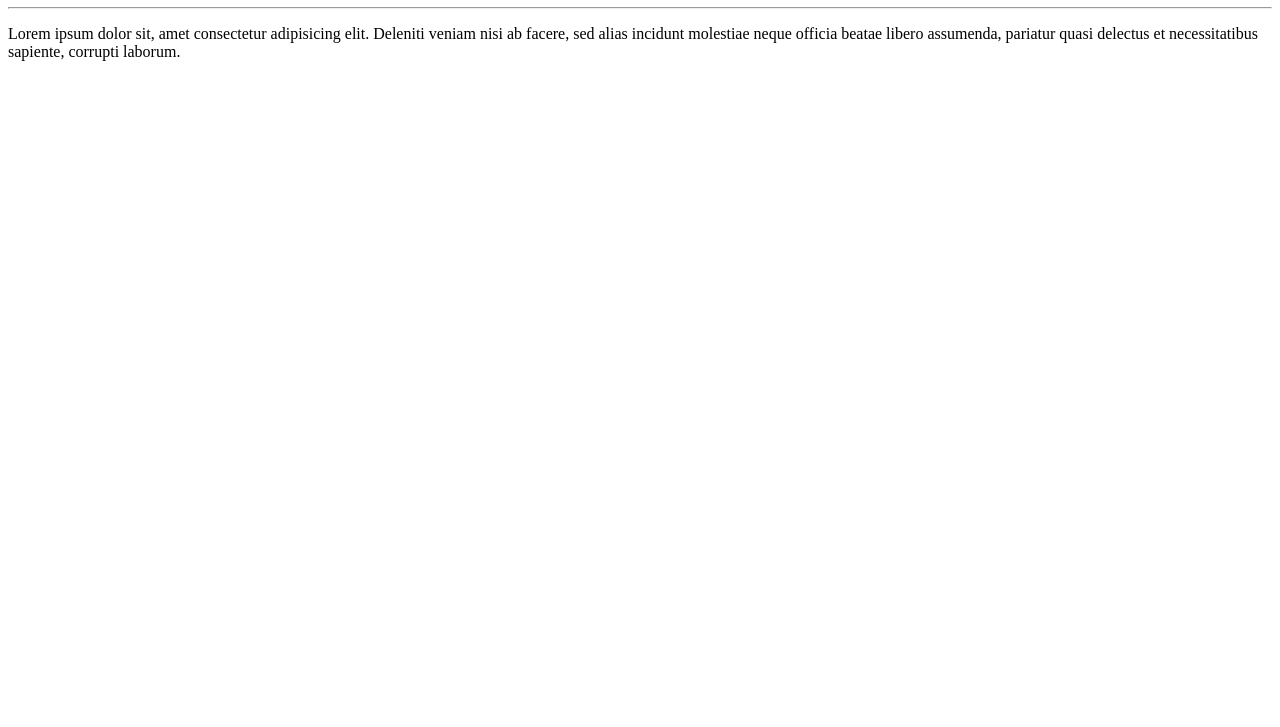
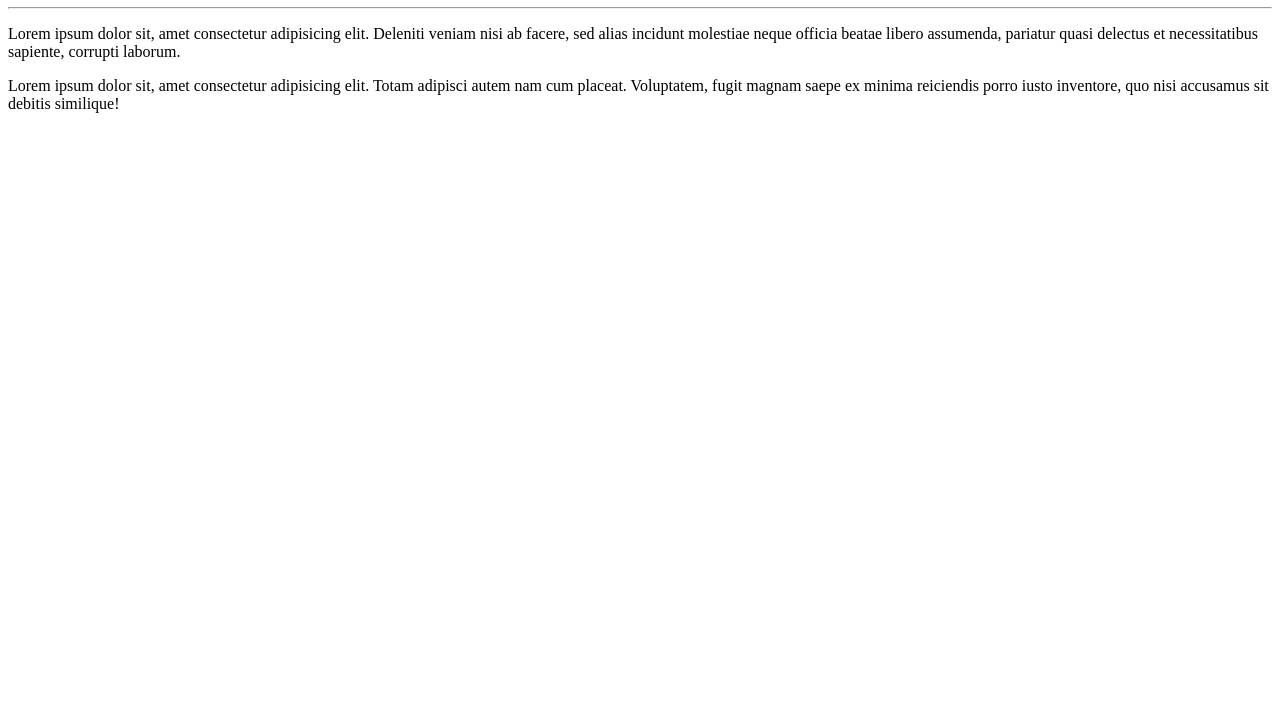
Before and after one commit to ElderMiller/Ola-Mundo, a plain HTML site: page Site-Exemplo/index.html in a window 1280 px wide. Shown: the part 73-800 px from the top of the page. Drawn offline with Linux system fonts and the light colour scheme.

Commit message:
adicionei um parágrafo

```diff
--- a/Site-Exemplo/index.html
+++ b/Site-Exemplo/index.html
@@ -9,5 +9,6 @@
    <h1>Olá, Mundo!</h1>
    <hr>
    <p>Lorem ipsum dolor sit, amet consectetur adipisicing elit. Deleniti veniam nisi ab facere, sed alias incidunt molestiae neque officia beatae libero assumenda, pariatur quasi delectus et necessitatibus sapiente, corrupti laborum.</p>
+   <p>Lorem ipsum dolor sit, amet consectetur adipisicing elit. Totam adipisci autem nam cum placeat. Voluptatem, fugit magnam saepe ex minima reiciendis porro iusto inventore, quo nisi accusamus sit debitis similique!</p>
 </body>
 </html>
```
